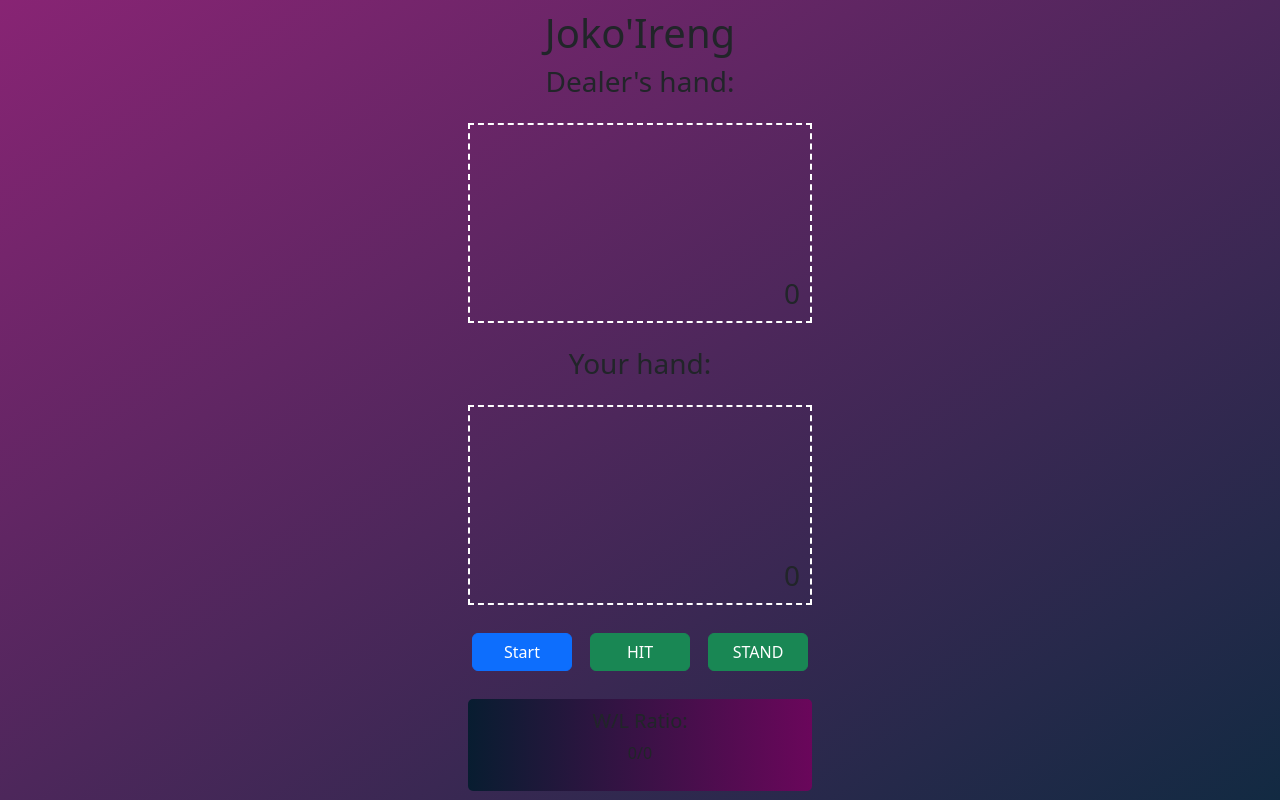
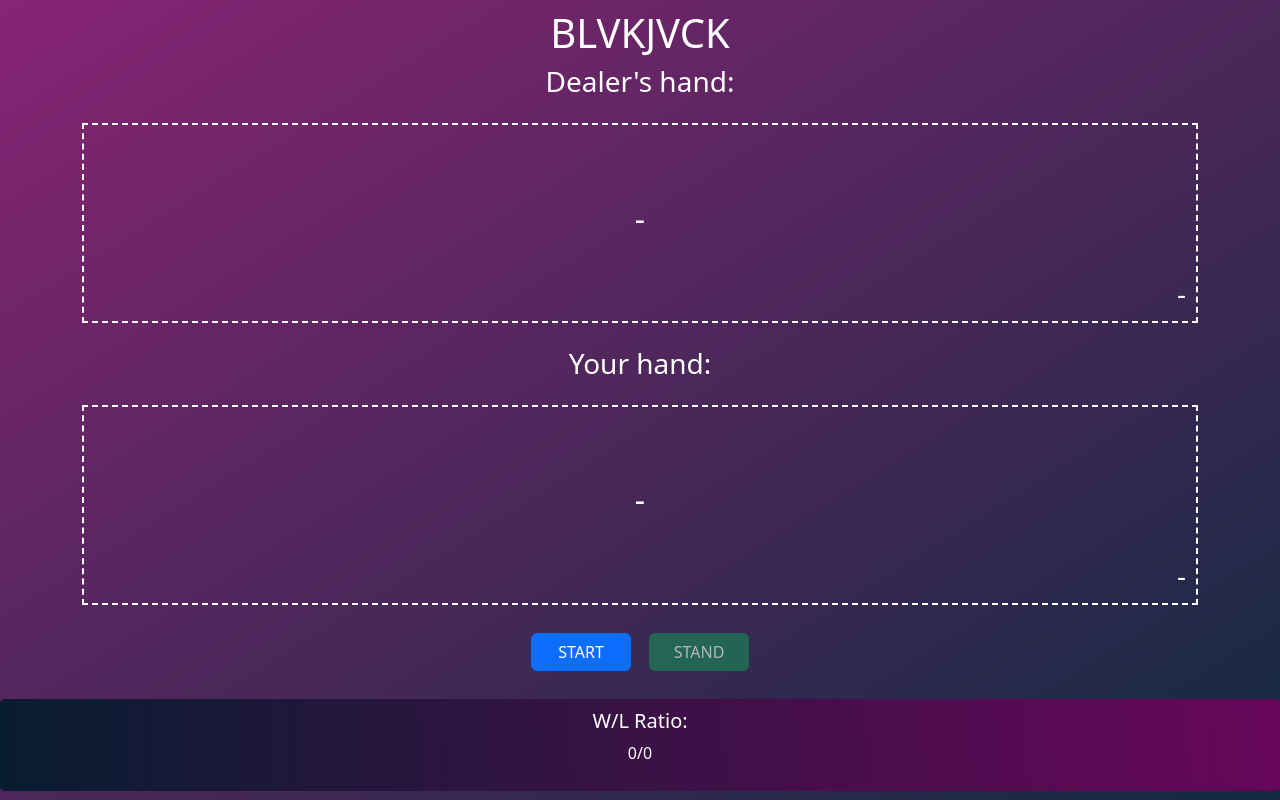
Before and after one commit to grammade/react-blackjack, a React (Create React App) app in the folder frontend/: page / in a window 1280 px wide. Built offline with nearby package versions, Linux system fonts and the light colour scheme.

Commit message:
before trying fixing style

```diff
--- a/frontend/src/App.css
+++ b/frontend/src/App.css
@@ -1,3 +1,9 @@
+html, body, #root {
+  width: 100%;
+  margin: 0;
+  padding: 0;
+}
+
 body {
   background: linear-gradient(to bottom right, #882474, #122a42);
   color: white;
@@ -19,7 +25,7 @@ body {
   position: relative;
 }
 
-.hand-count {
+.hand-sum {
   position: absolute;
   bottom: 10px;
   right: 10px;
--- a/frontend/src/App.js
+++ b/frontend/src/App.js
@@ -1,13 +1,15 @@
 import logo from './logo.svg';
 import './App.css';
 import BlackJackGame from './components/BlackJackGame';
+import Wl from './components/WLRatio';
 
-import React, {useState, useEffect} from "react"
-import { testAPI } from './services/API';
+import React, { useState, useEffect } from "react"
+
 function App() {
   return (
     <div className="App">
-      <BlackJackGame/>
+      <BlackJackGame />
+      <Wl ratio={"0/0"} />
     </div>
   );
 }
--- a/frontend/src/components/BlackJackGame.jsx
+++ b/frontend/src/components/BlackJackGame.js
@@ -4,10 +4,13 @@ import GameButton from "./GameButton";
 import Wl from "./WLRatio";
 
 const BlackJackGame = () => {
-    const [dealerHand, setDealerHand] = useState([])
-    const [playerHand, setPlayerHand] = useState([])
+    const [dealerHand, setDealerHand] = useState("-")
+    const [playerHand, setPlayerHand] = useState("-")
+    const [dealerSum, setDealerSum] = useState("-")
+    const [playerSum, setPlayerSum] = useState("-")
     const [wlRatio, setWlRatio] = useState("0/0")
     const [gameStarted, setGameStarted] = useState(false)
+
 
 
     const startGame = () => {
@@ -29,24 +32,22 @@ const BlackJackGame = () => {
 
             <h3 className="mb-4">Dealer's hand:</h3>
             <div className="card-container mb-4">
-                <h2 id="dealerHand">{dealerHand.join(', ')}</h2>
-                <h3 id="dealerHandCount" className="hand-count">{dealerHand.length}</h3>
+                <h2 id="dealerHand">{dealerHand}</h2>
+                <h3 id="dealerHandSum" className="hand-sum">{dealerSum}</h3>
             </div>
 
             <h3 className="mb-4">Your hand:</h3>
             <div className="card-container mb-4">
-                <h2 id="hand">{playerHand.join(', ')}</h2>
-                <h3 id="handCount" className="hand-count">{playerHand.length}</h3>
+                <h2 id="hand">{playerHand}</h2>
+                <h3 id="handSum" className="hand-sum">{playerSum}</h3>
             </div>
 
             <GameButton
                 onStart={startGame}
                 onHit={handleHit}
                 onStand={handleStand}
-                state={false}
+                gameStart={false}
             />
-
-            <Wl ratio={wlRatio}/>
         </div>
     );
 }
--- /dev/null
+++ b/frontend/src/components/GameButton.js
@@ -0,0 +1,17 @@
+import React, {useState} from "react";
+
+
+
+const GameButton = ({onStart, onHit, onStand, gameStart}) => {
+
+    const [btnStartText, setBtnStartText] = useState("START")
+    const [btnStartClass, setBtnStartClass] = useState("primary")
+    return (
+        <div className="btn-container mb-4">
+            <button onClick={onHit} className={`btn btn-${btnStartClass} mx-1 my-1 ${gameStart ? 'disabled' : ''}`}>{btnStartText}</button>
+            <button onClick={onStand} className={`btn btn-success mx-1 my-1 ${!gameStart ? 'disabled' : ''}`}>STAND</button>
+        </div>
+    )
+}
+
+export default GameButton
--- a/frontend/src/components/GameButton.jsx
+++ /dev/null
@@ -1,13 +0,0 @@
-import React from "react";
-
-const GameButton = ({onStart, onHit, onStand, state}) => {
-    return (
-        <div className="btn-container mb-4">
-            <button onClick={onStart} className="btn btn-primary mx-1 my-1">Start</button>
-            <button onClick={onHit} className={`btn btn-success mx-1 my-1 ${state ? 'disabled' : ''}`}>HIT</button>
-            <button onClick={onStand} className={`btn btn-success mx-1 my-1 ${state ? 'disabled' : ''}`}>STAND</button>
-        </div>
-    )
-}
-
-export default GameButton
--- a/frontend/src/components/Header.jsx
+++ b/frontend/src/components/Header.js
@@ -4,7 +4,7 @@ const Header = () => {
     return (
         <div className="container text-center">
             <h1 className="h1">
-                Joko'Ireng
+                BLVKJVCK
             </h1>
         </div>
     )
--- a/frontend/src/index.js
+++ b/frontend/src/index.js
@@ -1,9 +1,10 @@
 import React from 'react';
 import ReactDOM from 'react-dom/client';
+import 'bootstrap/dist/css/bootstrap.min.css';
 import './App.css';
-import 'bootstrap/dist/css/bootstrap.min.css';
 import App from './App';
 import reportWebVitals from './reportWebVitals';
+
 
 const root = ReactDOM.createRoot(document.getElementById('root'));
 root.render(
```
Also changed, not shown: frontend/src/components/WLRatio.js (renamed from frontend/src/components/WLRatio.jsx).
